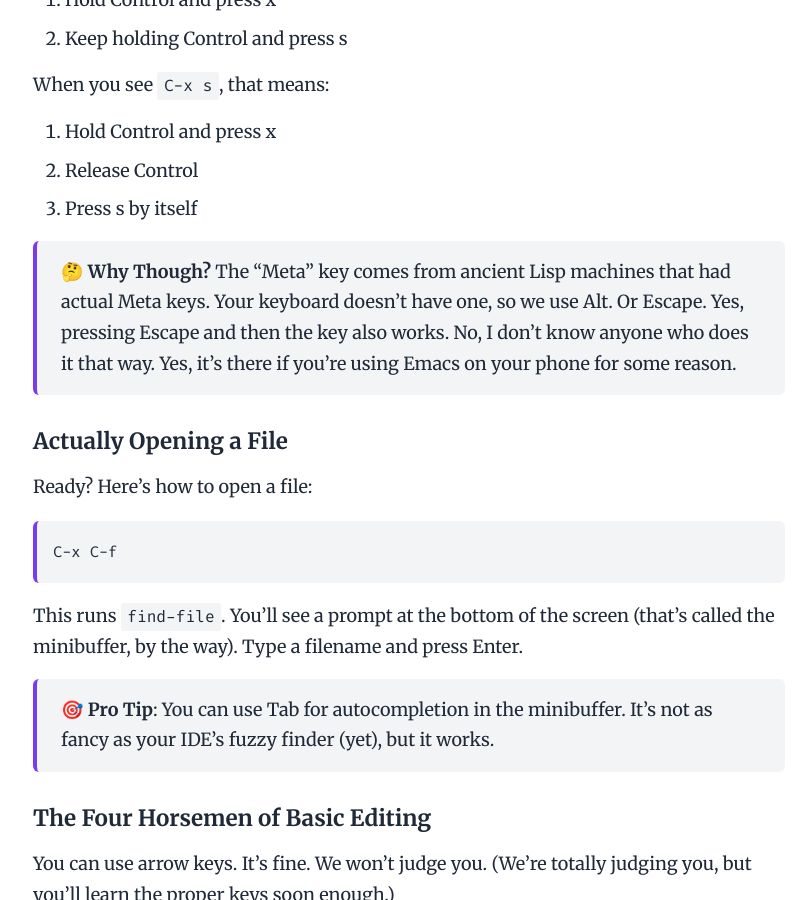
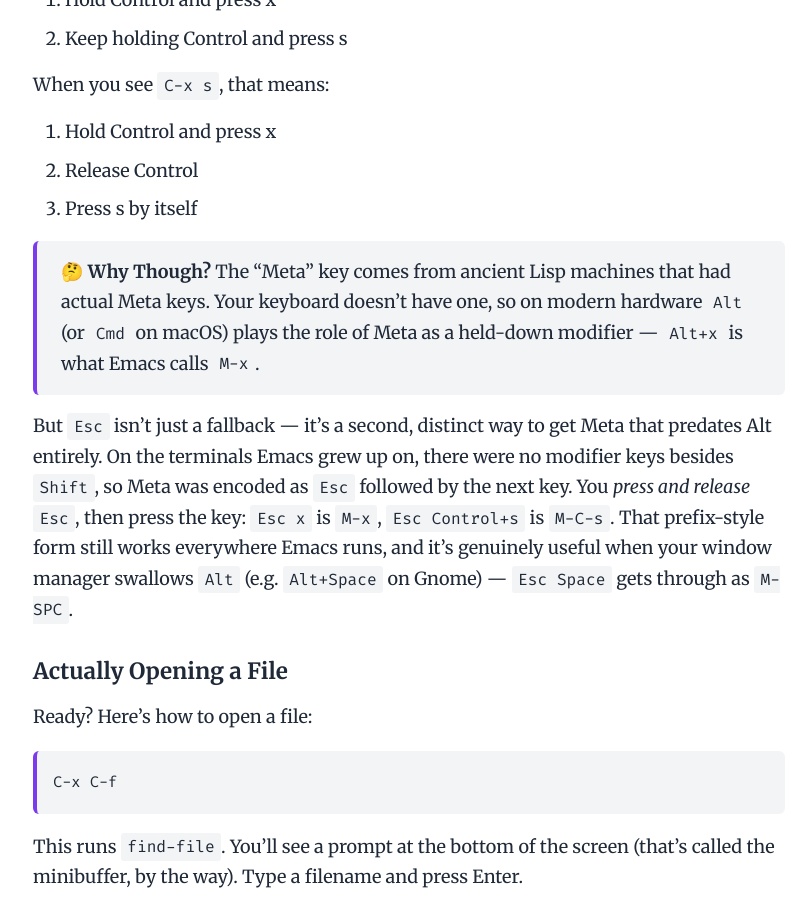
Before and after one commit to cloudstreet-dev/Emacs-for-Goodness-Sake, a Jekyll site: the page built from _chapters/01-first-steps.md, in a window 1280 px wide and 900 px high, scrolled down 2061 px. Shown: the whole window, without its empty margins (231-1041 px from the left). Built offline with Jekyll 4.4.1, drawn with Linux system fonts in a browser that asks for light colours.

Commit message:
Correct Esc/Meta explanation in first-steps
The old "Why Though?" box framed Esc-as-Meta as a quirky fallback
nobody uses. In fact it predates Alt entirely (Emacs grew up on
terminals that had no modifier keys beyond Shift), and is the
reliable escape hatch when the window manager grabs Alt. Rewritten
with thanks to @mmauger. Closes #2.

Co-Authored-By: Claude Opus 4.7 (1M context) <noreply@anthropic.com>

```diff
--- a/_chapters/01-first-steps.md
+++ b/_chapters/01-first-steps.md
@@ -56,7 +56,9 @@ When you see `C-x s`, that means:
 2. Release Control
 3. Press s by itself
 
-🤔 **Why Though?** The "Meta" key comes from ancient Lisp machines that had actual Meta keys. Your keyboard doesn't have one, so we use Alt. Or Escape. Yes, pressing Escape and then the key also works. No, I don't know anyone who does it that way. Yes, it's there if you're using Emacs on your phone for some reason.
+🤔 **Why Though?** The "Meta" key comes from ancient Lisp machines that had actual Meta keys. Your keyboard doesn't have one, so on modern hardware `Alt` (or `Cmd` on macOS) plays the role of Meta as a held-down modifier — `Alt+x` is what Emacs calls `M-x`.
+
+But `Esc` isn't just a fallback — it's a second, distinct way to get Meta that predates Alt entirely. On the terminals Emacs grew up on, there were no modifier keys besides `Shift`, so Meta was encoded as `Esc` followed by the next key. You *press and release* `Esc`, then press the key: `Esc x` is `M-x`, `Esc Control+s` is `M-C-s`. That prefix-style form still works everywhere Emacs runs, and it's genuinely useful when your window manager swallows `Alt` (e.g. `Alt+Space` on Gnome) — `Esc Space` gets through as `M-SPC`.
 
 ### Actually Opening a File
 
```
